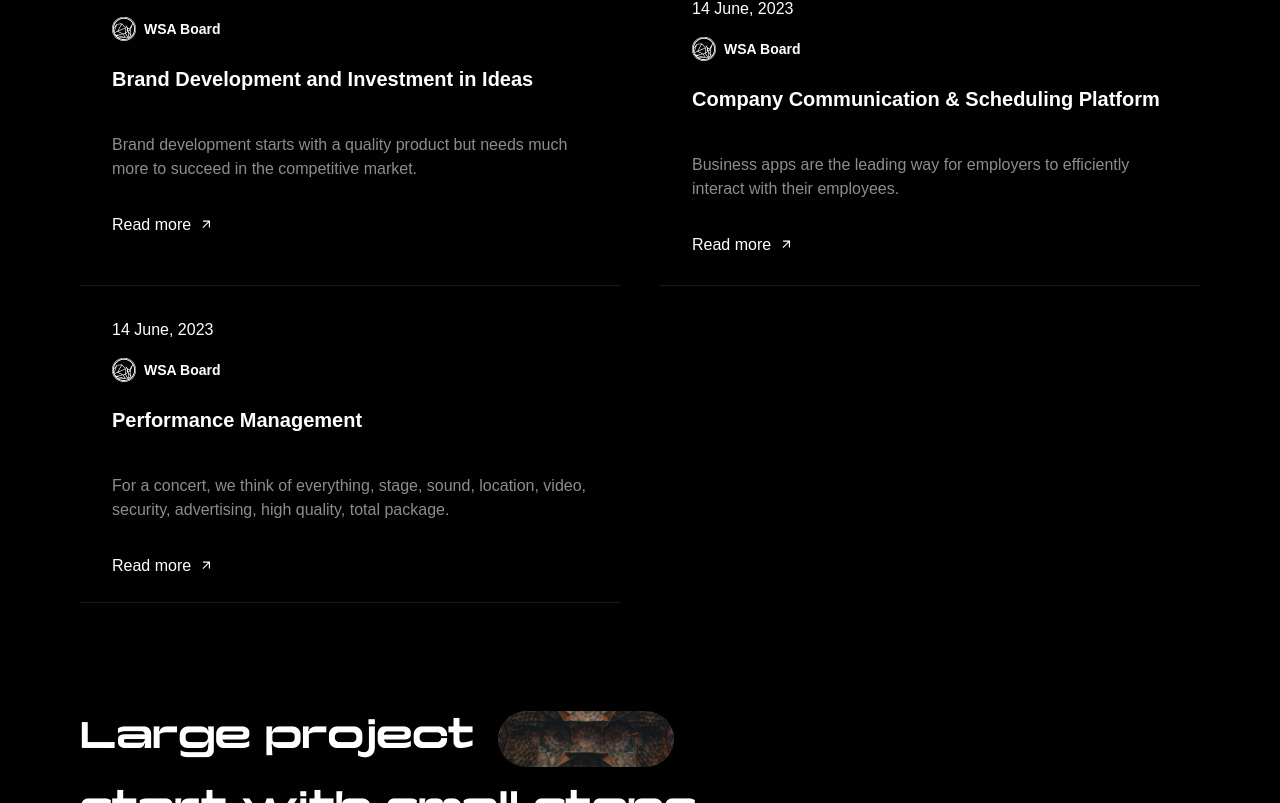
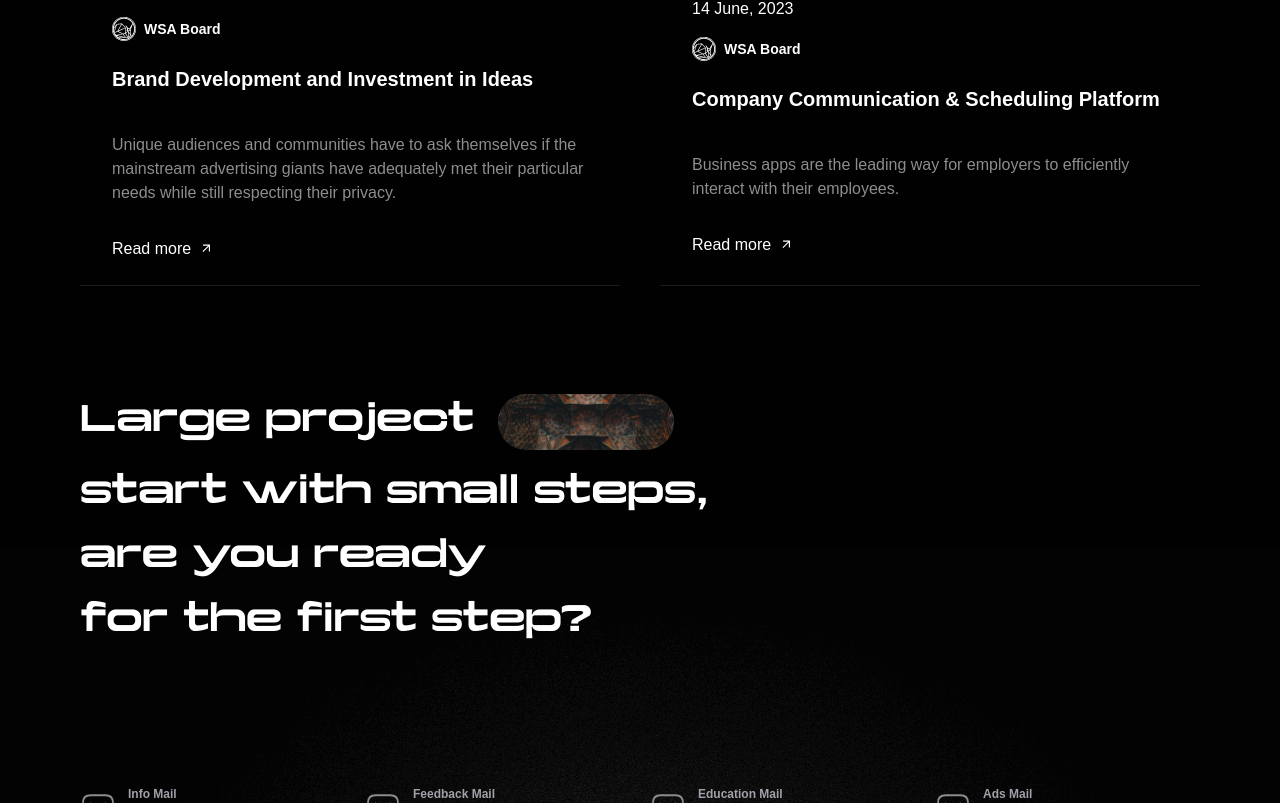
Before and after one commit to MiladDevarts/wsa, a Next.js app: page /blog in a window 1280 px wide. Shown: the part 2031-2834 px from the top of the page. Built offline with nearby package versions, Linux system fonts and the light colour scheme; a web font is replaced by a local one.

Commit message:
feat: add seahc functionality

```diff
--- a/app/blog/page.js
+++ b/app/blog/page.js
@@ -4,7 +4,7 @@ import BlogCard from "@/components/home/BlogCard"
 import Overlay from "@/components/layout/Overlay"
 
 import { MenuContext } from "@/context/MenuProvider"
-import { useContext, useEffect } from "react"
+import { useContext, useEffect, useState } from "react"
 
 import Aos from "aos";
 import "aos/dist/aos.css";
@@ -14,6 +14,64 @@ import Link from "next/link"
 function page() {
 
   let menuVisibility = useContext(MenuContext)
+
+  let [blogCards, setBlogCards] = useState([
+    {
+      image: "",
+      title: "Educational Platforms",
+      summery: "Online learning has exploded since COVID leading consumers to become more and more familiar with online learning tools. ",
+      author: "WSA Board",
+      authorAvatar: "/images/logos/circle-logo.svg",
+      date: "14 June, 2023",
+      url: "/blog/educational-platforms",
+    },
+    {
+      image: "/images/blog/post-1-cover.webp",
+      title: "Advertising Platforms",
+      summery: "Unique audiences and communities have to ask themselves if the mainstream advertising giants have adequately met their particular needs while still respecting their privacy. ",
+      author: "WSA Board",
+      authorAvatar: "/images/logos/circle-logo.svg",
+      date: "14 June, 2023",
+      url: "/blog/advertising-platforms",
+    },
+    {
+      image: "/images/blog/post-5-cover.webp",
+      title: "Brand Development and Investment in Ideas",
+      summery: "Unique audiences and communities have to ask themselves if the mainstream advertising giants have adequately met their particular needs while still respecting their privacy. ",
+      author: "WSA Board",
+      authorAvatar: "/images/logos/circle-logo.svg",
+      date: "14 June, 2023",
+      url: "/blog/brand-development",
+    },
+    {
+      image: "",
+      title: "Company Communication & Scheduling Platform",
+      summery: "Business apps are the leading way for employers to efficiently interact with their employees. ",
+      author: "WSA Board",
+      authorAvatar: "/images/logos/circle-logo.svg",
+      date: "14 June, 2023",
+      url: "/blog/company-communication",
+    },
+  ])
+
+  let [searchVal, setSearchVal] = useState("")
+
+  function handleSearchClick() {
+    if (searchVal === "") { setBlogCards(blogCards); return; }
+    const filterBySearch = blogCards.filter((item) => {
+      if (item.title.toLowerCase()
+        .includes(searchVal.toLowerCase())) { return item; }
+    })
+    setBlogCards(filterBySearch);
+  }
+
+  function handleChabge(e) {
+
+    setSearchVal(e.target.value)
+    if (searchVal == "") {
+      e.target.value = ""
+    }
+  }
 
   useEffect(() => {
     Aos.init({
@@ -83,58 +141,29 @@ function page() {
 
       <section className="container flex justify-center mb-16">
         <div className="w-full lg:max-w-xl flex gap-x-4">
-          <input type="text" className="w-[65%] h-[80px] p-4 rounded-xl focus:bordr-none focus:shadow-none focus:outline-none focus:bg-[#141414] bg-[#0C0C0C] text-[#363636]" placeholder="Search here" />
-          <input type="submit" className="w-[35%] h-[80px] p-4 rounded-xl bg-white text-black"/>
+          <input onChange={handleChabge} type="text" className="w-[65%] h-[80px] p-4 text-white rounded-xl focus:bordr-none focus:shadow-none focus:outline-none focus:bg-[#141414] bg-[#0C0C0C] text-[#363636]" placeholder="Search here" />
+          <input onClick={handleSearchClick} type="submit" className="cursor-pointer w-[35%] h-[80px] p-4 rounded-xl bg-white text-black" />
         </div>
       </section>
 
       <section className="blog-container">
-        <BlogCard
-          image={""}
-          title={"Educational Platforms"}
-          summery={"Online learning has exploded since COVID leading consumers to become more and more familiar with online learning tools. "}
-          author={"WSA Board"}
-          authorAvatar={"/images/logos/circle-logo.svg"}
-          date={"14 June, 2023"}
-          url="/blog/educational-platforms"
-        />
 
-        <BlogCard
-          image={"/images/blog/post-1-cover.webp"}
-          title={"Advertising Platforms "}
-          summery={"Unique audiences and communities have to ask themselves if the mainstream advertising giants have adequately met their particular needs while still respecting their privacy. "}
-          author={"WSA Board"}
-          authorAvatar={"/images/logos/circle-logo.svg"}
-          date={"14 June, 2023"}
-          url="/blog/advertising-platforms"
-        />
-        <BlogCard
-          image={"/images/blog/post-5-cover.webp"}
-          title={"Brand Development and Investment in Ideas"}
-          summery={"Brand development starts with a quality product but needs much more to succeed in the competitive market. "}
-          author={"WSA Board"}
-          authorAvatar={"/images/logos/circle-logo.svg"}
-          date={"14 June, 2023"}
-          url="/blog/brand-development"
-        />
-        <BlogCard
-          image={""}
-          title={"Company Communication & Scheduling Platform"}
-          summery={"Business apps are the leading way for employers to efficiently interact with their employees. "}
-          author={"WSA Board"}
-          authorAvatar={"/images/logos/circle-logo.svg"}
-          date={"14 June, 2023"}
-          url="/blog/company-communication"
-        />
-        <BlogCard
-          image={""}
-          title={"Performance Management"}
-          summery={"For a concert, we think of everything, stage, sound, location, video, security, advertising, high quality, total package."}
-          author={"WSA Board"}
-          authorAvatar={"/images/logos/circle-logo.svg"}
-          date={"14 June, 2023"}
-          url="/blog/performance-management"
-        />
+        {
+          blogCards.map((item) => {
+            return (
+              <BlogCard
+                image={item.image}
+                title={item.title}
+                summery={item.summery}
+                author={item.author}
+                authorAvatar={item.authorAvatar}
+                date={item.date}
+                url={item.url}
+              />
+            )
+          })
+        }
+
       </section>
     </>
   )
--- a/app/services/page.js
+++ b/app/services/page.js
@@ -19,7 +19,6 @@ function page() {
 
   useEffect(() => {
     Aos.init({
-      easing: "ease-out-cubic",
       offset: -100,
     });
   }, []);
--- a/components/services/TabContent.jsx
+++ b/components/services/TabContent.jsx
@@ -3,7 +3,7 @@
 function TabContent({id, title, content, openTab,image}) {
 
     return (
-        <div data-aos-delay="1" data-aos="fade-left"  className={openTab === id ? `flex flex-col gap-y-2 lg:gap-x-4  lg:flex-row w-full  justify-between` : `hidden`}>
+        <div data-aos="fade-left"  className={openTab === id ? `flex flex-col gap-y-2 lg:gap-x-4  lg:flex-row w-full  justify-between` : `hidden` }>
             <div className="flex flex-col p-4 lg:p-16 rounded-3xl gap-y-4 w-full lg:w-2/3 bg-[#0C0C0C] transition-all duration-200">
                 <h3 className="text-2xl mt-2 mb-4">
                     {title}
```
